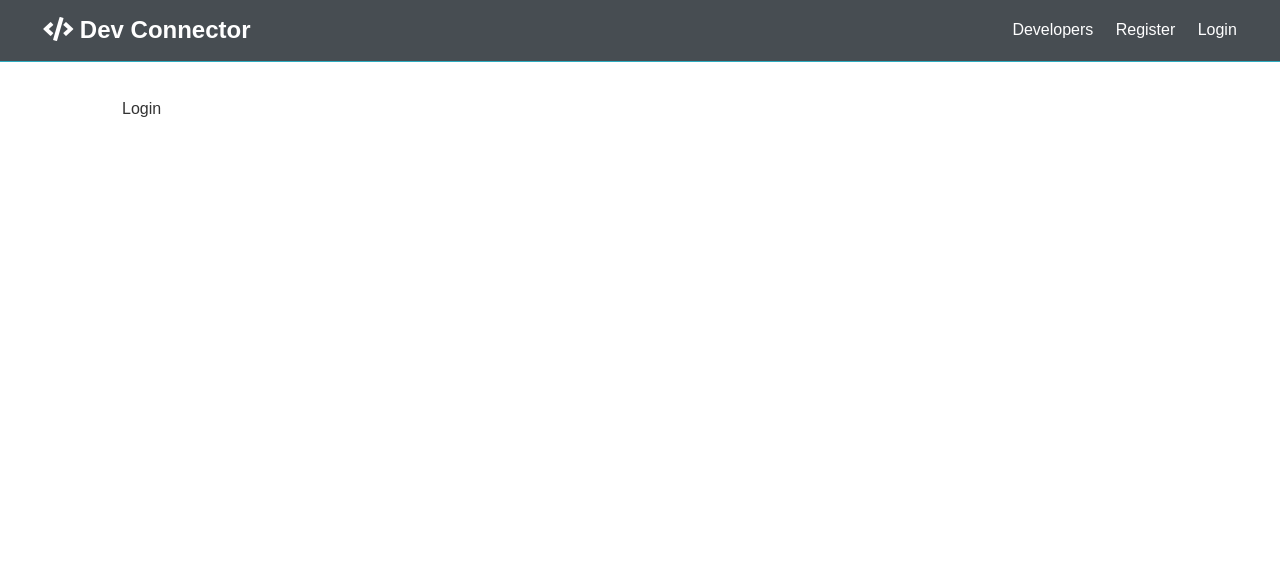
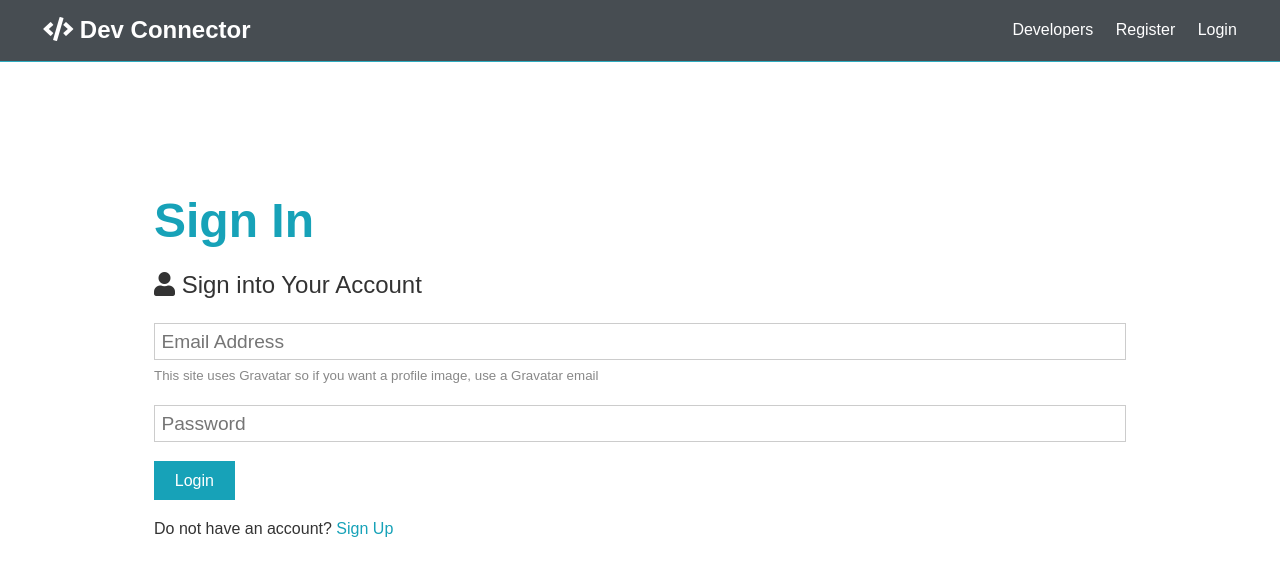
Before and after one commit to Analova/connect, a React (Create React App) app in the folder client/: page /login in a window 1280 px wide. Shown: the top 576 px of the page. Built offline with nearby package versions, Linux system fonts and the light colour scheme.

Commit message:
Login Form

```diff
--- a/client/src/components/auth/Login.js
+++ b/client/src/components/auth/Login.js
@@ -1,7 +1,61 @@
-import React from "react";
+import React, { Fragment, useState } from "react";
+import { Link } from "react-router-dom";
 
 const Login = () => {
-  return <div>Login</div>;
+  const [formData, setFormData] = useState({
+    email: "",
+    password: ""
+  });
+
+  const { name, email, password, password2 } = formData;
+
+  const onChange = e =>
+    setFormData({ ...formData, [e.target.name]: e.target.value });
+
+  const onSubmit = async e => {
+    e.preventDefault();
+    console.log("SUCCESS");
+  };
+  return (
+    <Fragment>
+      <section className="container">
+        <h1 className="large text-primary">Sign In</h1>
+        <p className="lead">
+          <i className="fas fa-user"></i> Sign into Your Account
+        </p>
+        <form className="form" onSubmit={e => onSubmit(e)}>
+          <div className="form-group">
+            <input
+              type="email"
+              value={email}
+              required
+              placeholder="Email Address"
+              onChange={e => onChange(e)}
+              name="email"
+            />
+            <small className="form-text">
+              This site uses Gravatar so if you want a profile image, use a
+              Gravatar email
+            </small>
+          </div>
+          <div className="form-group">
+            <input
+              type="password"
+              placeholder="Password"
+              name="password"
+              minLength="6"
+              value={password}
+              onChange={e => onChange(e)}
+            />
+          </div>
+          <input type="submit" className="btn btn-primary" value="Login" />
+        </form>
+        <p className="my-1">
+          Do not have an account? <Link to="/register">Sign Up</Link>
+        </p>
+      </section>
+    </Fragment>
+  );
 };
 
 export default Login;
--- a/client/src/components/auth/Register.js
+++ b/client/src/components/auth/Register.js
@@ -1,5 +1,5 @@
 import React, { Fragment, useState } from "react";
-import axios from "axios";
+import { Link } from "react-router-dom";
 
 const Register = () => {
   const [formData, setFormData] = useState({
@@ -19,26 +19,7 @@
     if (password !== password2) {
       console.log("Passwords do not match");
     } else {
-      const newUser = {
-        name,
-        email,
-        password
-      };
-
-      try {
-        const config = {
-          headers: {
-            "Content-Type": "Application/json"
-          }
-        };
-
-        const body = JSON.stringify(newUser);
-
-        const res = await axios.post("/api/users", body, config);
-        console.log(res.data);
-      } catch (err) {
-        console.error(err.response.data);
-      }
+      console.log("SUCCESS");
     }
   };
   return (
@@ -97,7 +78,7 @@
           <input type="submit" className="btn btn-primary" value="Register" />
         </form>
         <p className="my-1">
-          Already have an account? <a href="login.html">Sign In</a>
+          Already have an account? <Link to="/login">Sign In</Link>
         </p>
       </section>
     </Fragment>
```
